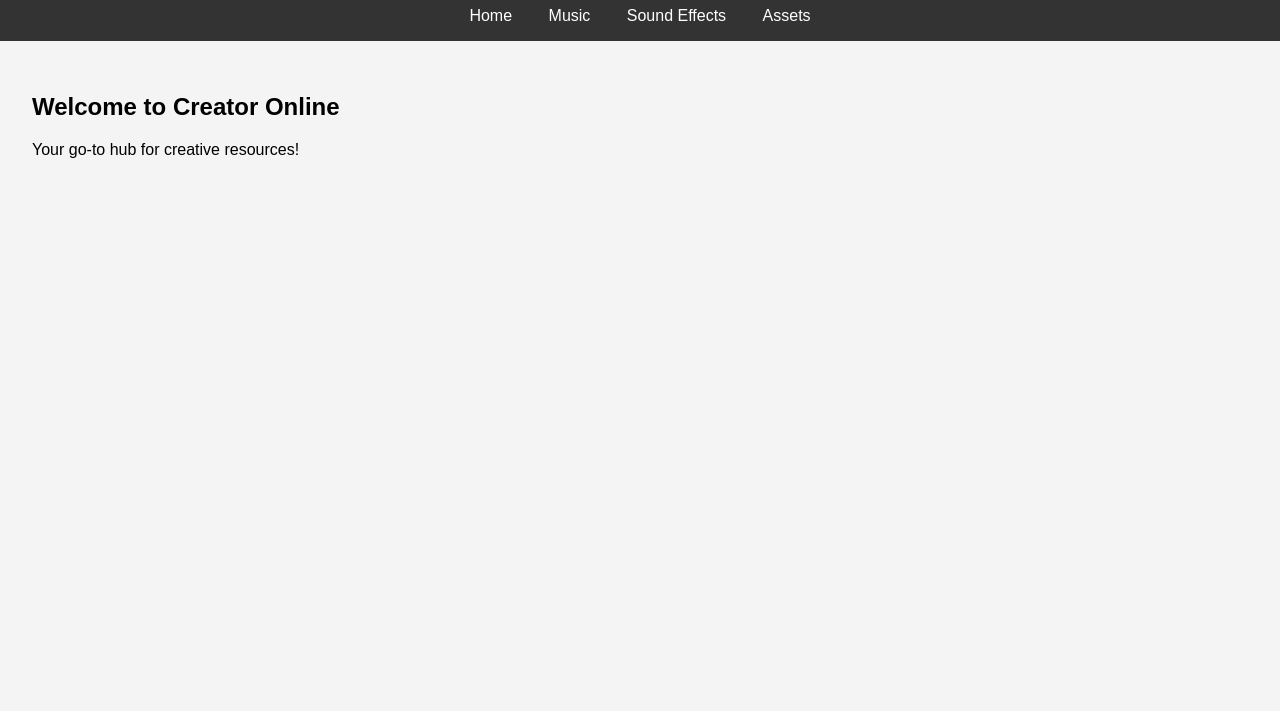
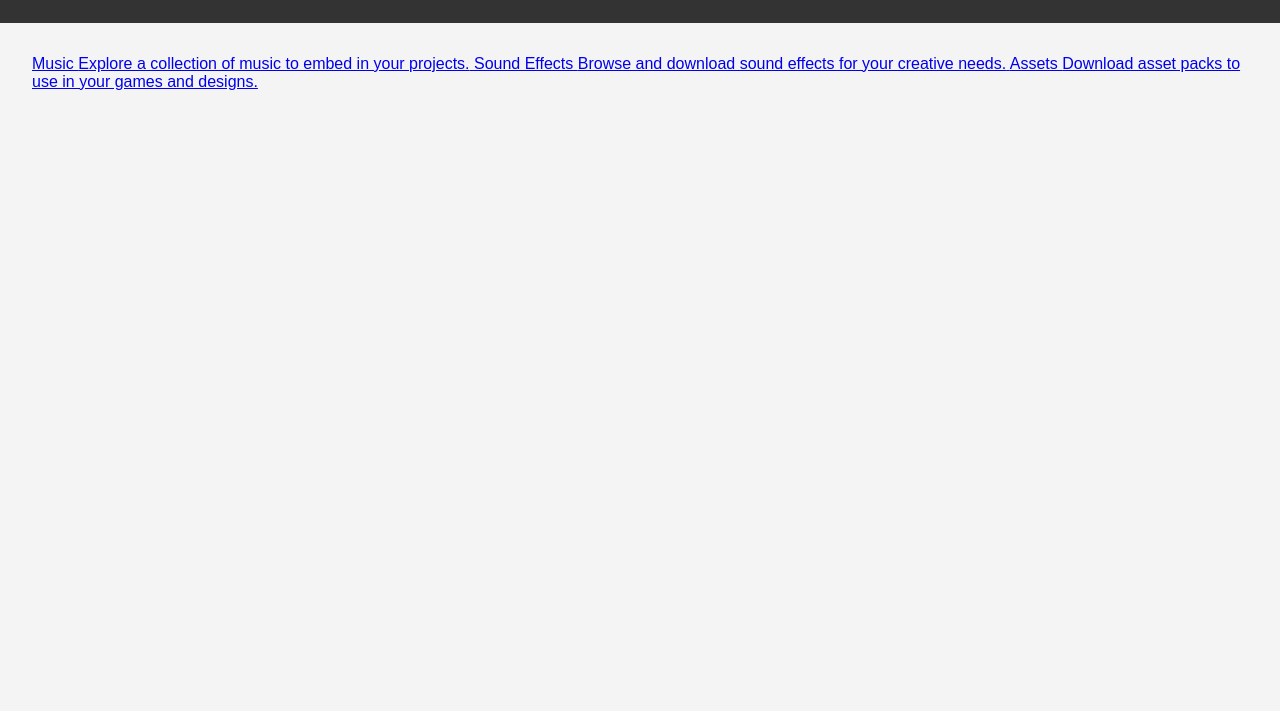
Before and after one commit to ThatOneLuigiFan/Creator-Online, a plain HTML site: page index.html in a window 1280 px wide. Shown: the part 89-800 px from the top of the page. Drawn offline with Linux system fonts and the light colour scheme.

Commit message:
Update index.html

```diff
--- a/index.html
+++ b/index.html
@@ -9,16 +9,23 @@
 <body>
     <header>
         <h1>Creator Online</h1>
-        <nav>
-            <a href="index.html">Home</a>
-            <a href="music.html">Music</a>
-            <a href="sfx.html">Sound Effects</a>
-            <a href="assets.html">Assets</a>
-        </nav>
     </header>
     <main>
-        <h2>Welcome to Creator Online</h2>
-        <p>Your go-to hub for creative resources!</p>
+        <div class="button-container">
+            <a href="music.html" class="big-button">
+                Music
+                <span class="description">Explore a collection of music to embed in your projects.</span>
+            </a>
+            <a href="sfx.html" class="big-button">
+                Sound Effects
+                <span class="description">Browse and download sound effects for your creative needs.</span>
+            </a>
+            <a href="assets.html" class="big-button">
+                Assets
+                <span class="description">Download asset packs to use in your games and designs.</span>
+            </a>
+        </div>
     </main>
+    <script src="scripts.js"></script>
 </body>
 </html>
```
